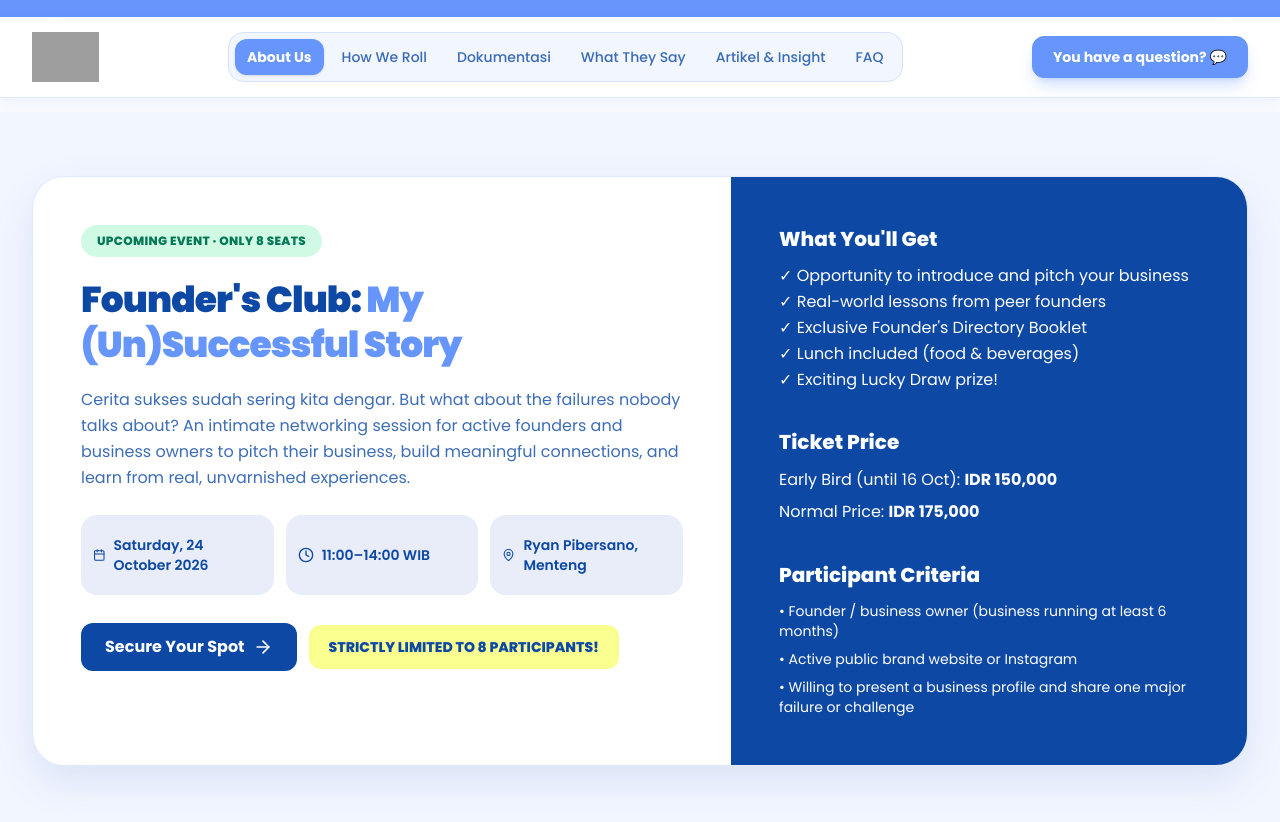
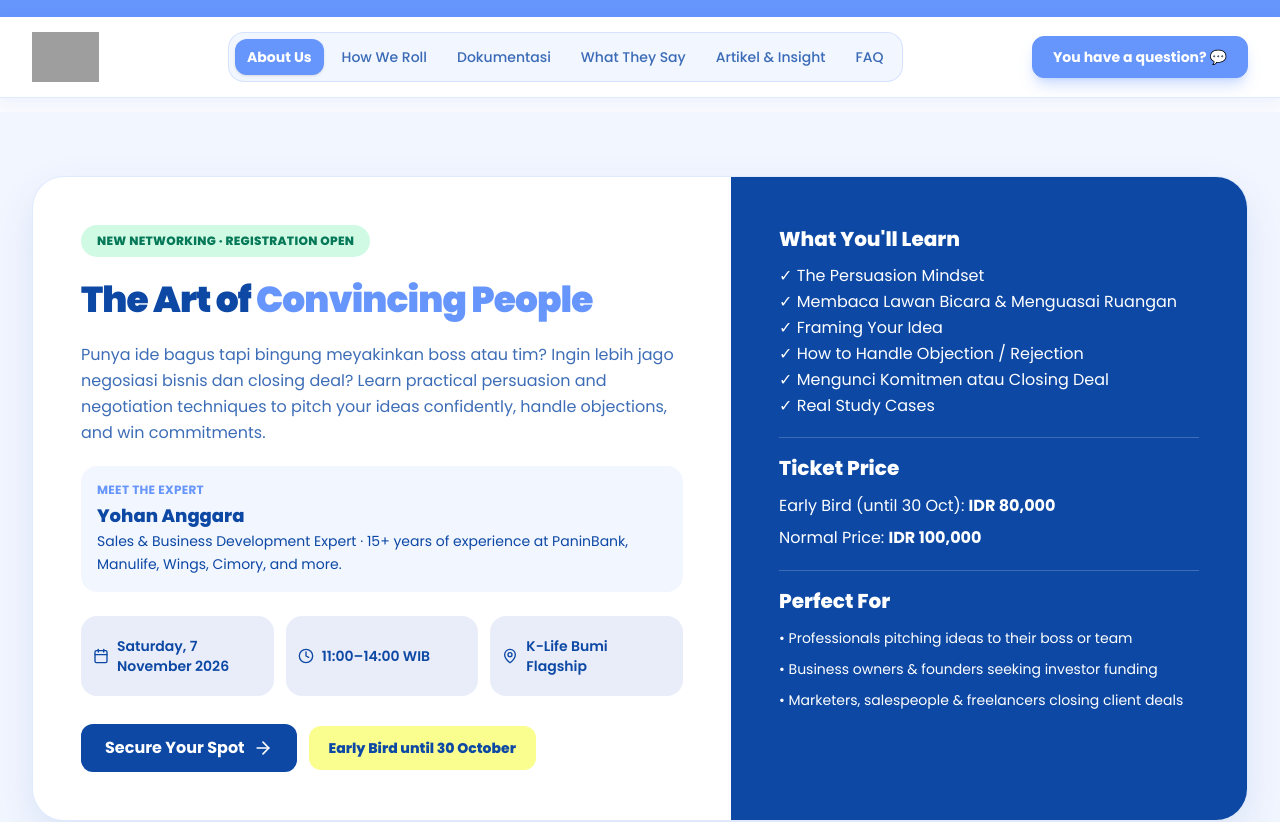
Before and after one commit to barterup-id/Website-Barter-Up-, a Next.js app: page / in a window 1280 px wide. Shown: the top 822 px of the page. Built offline with nearby package versions, Linux system fonts and the light colour scheme; grey boxes are pictures that could not be loaded.

Commit message:
content: feature The Art of Convincing People November event

```diff
--- a/app/page.tsx
+++ b/app/page.tsx
@@ -263,38 +263,49 @@ export default function Home() {
             <div className="max-w-7xl mx-auto rounded-[2rem] overflow-hidden bg-white border border-[#6695fc]/20 shadow-[0_16px_40px_rgba(12,72,164,0.10)]">
               <div className="grid lg:grid-cols-[1.15fr_0.85fr] gap-4 lg:gap-0">
                 <div className="p-6 md:p-10 lg:p-12">
-                  <span className="inline-flex rounded-full bg-[#d1fae5] text-[#047857] px-4 py-2 text-xs font-extrabold uppercase tracking-wide">Upcoming Event · Only 8 Seats</span>
-                  <h2 className="mt-5 text-3xl md:text-4xl font-black text-[#0c48a4] leading-tight tracking-tight">Founder&apos;s Club: <span className="text-[#6695fc]">My (Un)Successful Story</span></h2>
-                  <p className="mt-5 text-[#0c48a4]/80 leading-relaxed">Cerita sukses sudah sering kita dengar. But what about the failures nobody talks about? An intimate networking session for active founders and business owners to pitch their business, build meaningful connections, and learn from real, unvarnished experiences.</p>
+                  <span className="inline-flex rounded-full bg-[#d1fae5] text-[#047857] px-4 py-2 text-xs font-extrabold uppercase tracking-wide">New Networking · Registration Open</span>
+                  <h2 className="mt-5 text-3xl md:text-4xl font-black text-[#0c48a4] leading-tight tracking-tight">The Art of <span className="text-[#6695fc]">Convincing People</span></h2>
+                  <p className="mt-5 text-[#0c48a4]/80 leading-relaxed">Punya ide bagus tapi bingung meyakinkan boss atau tim? Ingin lebih jago negosiasi bisnis dan closing deal? Learn practical persuasion and negotiation techniques to pitch your ideas confidently, handle objections, and win commitments.</p>
+                  <div className="mt-5 rounded-2xl bg-[#f2f6ff] p-4 text-[#0c48a4]">
+                    <p className="text-xs font-bold uppercase tracking-wide text-[#6695fc]">Meet the Expert</p>
+                    <p className="mt-1 text-lg font-extrabold">Yohan Anggara</p>
+                    <p className="text-sm leading-relaxed">Sales &amp; Business Development Expert · 15+ years of experience at PaninBank, Manulife, Wings, Cimory, and more.</p>
+                  </div>
                   <div className="mt-6 grid sm:grid-cols-3 gap-3 text-sm font-semibold text-[#0c48a4]">
-                    <span className="flex items-center gap-2 rounded-2xl bg-[#e9edf9] px-3 py-4 min-h-20"><Calendar className="w-4 h-4"/>Saturday, 24 October 2026</span>
-                    <span className="flex items-center gap-2 rounded-2xl bg-[#e9edf9] px-3 py-4 min-h-20"><Clock className="w-4 h-4"/>11:00–14:00 WIB</span>
-                    <span className="flex items-center gap-2 rounded-2xl bg-[#e9edf9] px-3 py-4 min-h-20"><MapPin className="w-4 h-4"/>Ryan Pibersano, Menteng</span>
+                    <span className="flex items-center gap-2 rounded-2xl bg-[#e9edf9] px-3 py-4 min-h-20"><Calendar className="w-4 h-4 shrink-0"/>Saturday, 7 November 2026</span>
+                    <span className="flex items-center gap-2 rounded-2xl bg-[#e9edf9] px-3 py-4 min-h-20"><Clock className="w-4 h-4 shrink-0"/>11:00–14:00 WIB</span>
+                    <a href="https://share.google/HBoh1D9RvMfBi3XrP" target="_blank" rel="noopener noreferrer" className="flex items-center gap-2 rounded-2xl bg-[#e9edf9] px-3 py-4 min-h-20 hover:bg-[#dce5fb]"><MapPin className="w-4 h-4 shrink-0"/>K-Life Bumi Flagship</a>
                   </div>
-                  <div className="mt-7 hidden lg:flex flex-wrap items-center gap-3"><a href="https://forms.gle/g7Wf8YLKvm2xDoVm7" target="_blank" rel="noopener noreferrer" className="inline-flex items-center justify-center gap-2 rounded-xl bg-[#0c48a4] text-white px-6 py-3 font-bold hover:bg-[#083779]">Secure Your Spot <ArrowRight className="w-5 h-5"/></a><span className="inline-flex items-center justify-center rounded-xl bg-[#f9fe8f] text-[#0c48a4] px-5 py-3 font-extrabold text-sm text-center">STRICTLY LIMITED TO 8 PARTICIPANTS!</span></div>
+                  <div className="mt-7 hidden lg:flex flex-wrap items-center gap-3">
+                    <a href="https://forms.gle/Y5UEqhur415aURFW7" target="_blank" rel="noopener noreferrer" className="inline-flex items-center justify-center gap-2 rounded-xl bg-[#0c48a4] text-white px-6 py-3 font-bold hover:bg-[#083779]">Secure Your Spot <ArrowRight className="w-5 h-5"/></a>
+                    <span className="inline-flex items-center justify-center rounded-xl bg-[#f9fe8f] text-[#0c48a4] px-5 py-3 font-extrabold text-sm text-center">Early Bird until 30 October</span>
+                  </div>
                 </div>
                 <div className="bg-[#0c48a4] text-white p-6 md:p-10 lg:p-12">
-                  <h3 className="text-xl font-extrabold">What You&apos;ll Get</h3>
+                  <h3 className="text-xl font-extrabold">What You&apos;ll Learn</h3>
                   <ul className="mt-3 space-y-1 text-sm md:text-base leading-snug">
-                    <li>✓ Opportunity to introduce and pitch your business</li>
-                    <li>✓ Real-world lessons from peer founders</li>
-                    <li>✓ Exclusive Founder&apos;s Directory Booklet</li>
-                    <li>✓ Lunch included (food &amp; beverages)</li>
-                    <li>✓ Exciting Lucky Draw prize!</li>
+                    <li>✓ The Persuasion Mindset</li>
+                    <li>✓ Membaca Lawan Bicara &amp; Menguasai Ruangan</li>
+                    <li>✓ Framing Your Idea</li>
+                    <li>✓ How to Handle Objection / Rejection</li>
+                    <li>✓ Mengunci Komitmen atau Closing Deal</li>
+                    <li>✓ Real Study Cases</li>
                   </ul>
-                  <h3 className="mt-5 pt-4 border-t border-[#0c48a4]/15 text-xl font-extrabold">Ticket Price</h3>
-                  <p className="mt-3">Early Bird (until 16 Oct): <strong>IDR 150,000</strong></p>
-                  <p className="mt-2">Normal Price: <strong>IDR 175,000</strong></p>
-                  <h3 className="mt-5 pt-4 border-t border-[#0c48a4]/15 text-xl font-extrabold">Participant Criteria</h3>
-                  <ul className="mt-3 space-y-2 text-sm">
-                    <li>• Founder / business owner (business running at least 6 months)</li>
-                    <li>• Active public brand website or Instagram</li>
-                    <li>• Willing to present a business profile and share one major failure or challenge</li>
+                  <h3 className="mt-5 pt-4 border-t border-white/20 text-xl font-extrabold">Ticket Price</h3>
+                  <p className="mt-3">Early Bird (until 30 Oct): <strong>IDR 80,000</strong></p>
+                  <p className="mt-2">Normal Price: <strong>IDR 100,000</strong></p>
+                  <h3 className="mt-5 pt-4 border-t border-white/20 text-xl font-extrabold">Perfect For</h3>
+                  <ul className="mt-3 space-y-2 text-sm leading-relaxed">
+                    <li>• Professionals pitching ideas to their boss or team</li>
+                    <li>• Business owners &amp; founders seeking investor funding</li>
+                    <li>• Marketers, salespeople &amp; freelancers closing client deals</li>
                   </ul>
-
                 </div>
               </div>
-              <div className="lg:hidden flex flex-col sm:flex-row gap-3 p-6 pt-2"><a href="https://forms.gle/g7Wf8YLKvm2xDoVm7" target="_blank" rel="noopener noreferrer" className="inline-flex items-center justify-center gap-2 rounded-xl bg-[#0c48a4] text-white px-6 py-3 font-bold hover:bg-[#083779]">Secure Your Spot <ArrowRight className="w-5 h-5"/></a><span className="inline-flex items-center justify-center rounded-xl bg-[#f9fe8f] text-[#0c48a4] px-5 py-3 font-extrabold text-sm text-center">STRICTLY LIMITED TO 8 PARTICIPANTS!</span></div>
+              <div className="lg:hidden flex flex-col sm:flex-row gap-3 p-6 pt-2">
+                <a href="https://forms.gle/Y5UEqhur415aURFW7" target="_blank" rel="noopener noreferrer" className="inline-flex items-center justify-center gap-2 rounded-xl bg-[#0c48a4] text-white px-6 py-3 font-bold hover:bg-[#083779]">Secure Your Spot <ArrowRight className="w-5 h-5"/></a>
+                <span className="inline-flex items-center justify-center rounded-xl bg-[#f9fe8f] text-[#0c48a4] px-5 py-3 font-extrabold text-sm text-center">Early Bird until 30 October</span>
+              </div>
             </div>
           </section>
 
```
